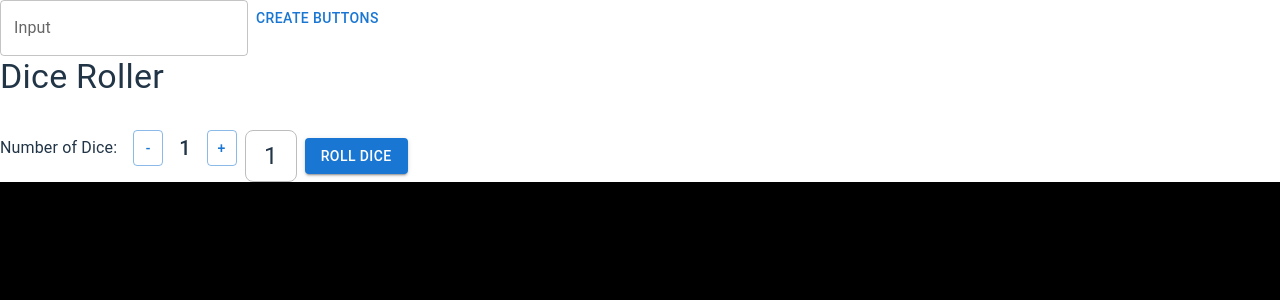
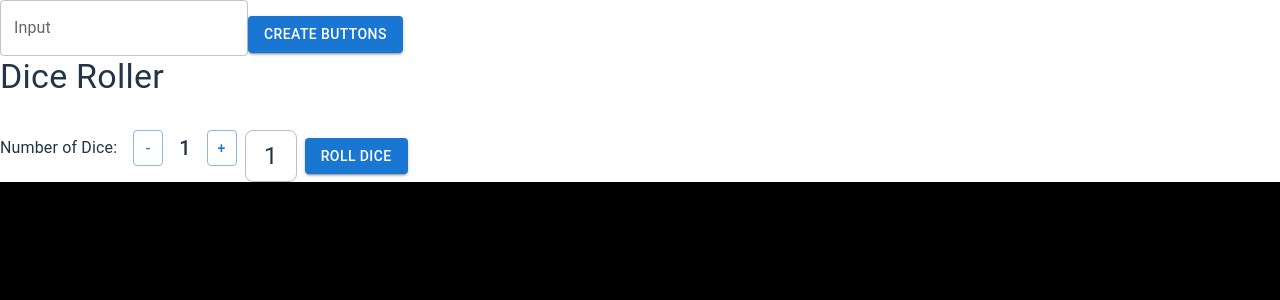
Before and after one commit to pporschen/gamecam, a React (Vite) app: page / in a window 1280 px wide. Shown: the top 300 px of the page. Built offline with nearby package versions, Linux system fonts and the light colour scheme.

Commit message:
feat: replace Button with GenericButton in ButtonSection and DiceSection components

```diff
--- a/src/components/ButtonSection.tsx
+++ b/src/components/ButtonSection.tsx
@@ -1,6 +1,7 @@
 import { useState } from 'react';
 import type { ChangeEvent } from 'react';
 import { Box, Button, TextField } from '@mui/material';
+import GenericButton from './Buttons/GenericButton';
 
 const INPUT_SEPARATOR = ';';
 type Buttons = string[];
@@ -20,7 +21,7 @@ const ButtonSection = () => {
   return (
     <Box>
       <TextField label="Input" variant="outlined" value={inputValue} onChange={handleInput} />
-      <Button onClick={handleButtonCreation}> Create Buttons </Button>
+      <GenericButton onClick={handleButtonCreation} label="Create Buttons" />
       {buttons.map((b) => {
         return <div>{b}</div>;
       })}
--- a/src/components/Buttons/BigButton.tsx
+++ b/src/components/Buttons/BigButton.tsx
@@ -1,10 +1,7 @@
 import { Button } from '@mui/material';
+import type { ButtonProps } from './types';
 
-type BigButtonProps = {
-  label: string;
-} & React.ComponentProps<typeof Button>;
-
-const BigButton = ({ label, sx, ...props }: BigButtonProps) => {
+const BigButton = ({ label, sx, ...props }: ButtonProps) => {
   return (
     <Button
       variant="contained"
--- /dev/null
+++ b/src/components/Buttons/GenericButton.tsx
@@ -0,0 +1,12 @@
+import { Button } from '@mui/material';
+import type { ButtonProps } from './types';
+
+const GenericButton = ({ label, ...props }: ButtonProps) => {
+  return (
+    <Button variant="contained" color="primary" sx={{ mt: 2 }} {...props}>
+      {label}
+    </Button>
+  );
+};
+
+export default GenericButton;
--- /dev/null
+++ b/src/components/Buttons/types.ts
@@ -0,0 +1,5 @@
+import type { Button } from '@mui/material';
+
+export type ButtonProps = {
+  label: string;
+} & React.ComponentProps<typeof Button>;
--- a/src/components/DiceSection.tsx
+++ b/src/components/DiceSection.tsx
@@ -1,5 +1,6 @@
 import { Box, Typography, Button } from '@mui/material';
 import { useState } from 'react';
+import GenericButton from './Buttons/GenericButton';
 
 const INITIAL_DICE = [1];
 const MIN_NUM_DICE = 1;
@@ -67,9 +68,7 @@ const DiceSection = () => {
             </Box>
           ))}
         </Box>
-        <Button variant="contained" color="primary" onClick={rollDice} sx={{ mt: 2 }}>
-          Roll Dice
-        </Button>
+        <GenericButton label="Roll Dice" onClick={rollDice} />
       </Box>
     </Box>
   );
```
